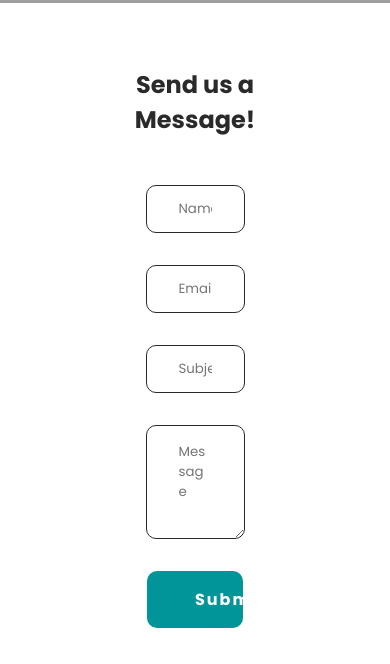
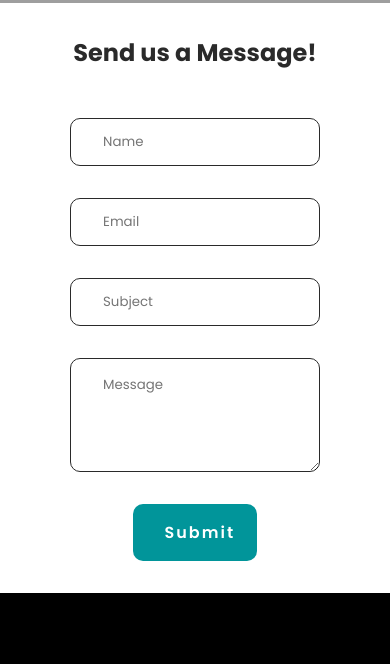
Before and after one commit to fmfahath/tourism-website, a React (Create React App) app: page /contact in a window 390 px wide. Shown: the part 588-1252 px from the top of the page. Built offline with nearby package versions, Linux system fonts and the light colour scheme; grey boxes are pictures that could not be loaded.

Commit message:
Contact.js media query added

```diff
--- a/src/components/ContactForm-styles.css
+++ b/src/components/ContactForm-styles.css
@@ -2,10 +2,6 @@
     margin: 4rem 6rem;
     color: #2a2a2a;
     text-align: center;
-}
-.form-container{
-    margin: 4rem 6rem;
-    color: #2a2a2a;
 }
 
 .form-container form{
@@ -32,7 +28,7 @@
 }
 
 .form-container button{
-    width: 35%;
+    width: 50%;
     margin: auto;
     padding: 1rem 3rem;
     border-radius: 10px;
@@ -49,3 +45,47 @@
     color: #fff;
     background-color: #2a2a2a;
 }
+
+
+
+@media screen and (max-width: 1100px){
+    .form-container{
+        margin: 2rem 3rem;
+        color: #2a2a2a;
+        text-align: center;
+    }
+
+    .form-container form{
+        width: 70%;
+    }
+
+    .form-container button{
+        padding: 1rem 2.5rem;
+    }
+
+
+    .form-container button{
+        width: 40%;
+    }
+
+}
+
+@media screen and (max-width: 600px){
+    .form-container{
+        margin: 2rem 3rem;
+        color: #2a2a2a;
+        text-align: center;
+    }
+
+    .form-container form{
+        width: 85%;
+    }
+
+    .form-container button{
+        width: 50%;
+        padding: 1rem 2rem;
+        font-size: 1rem;
+        font-weight: 600;
+    }
+
+}
```
